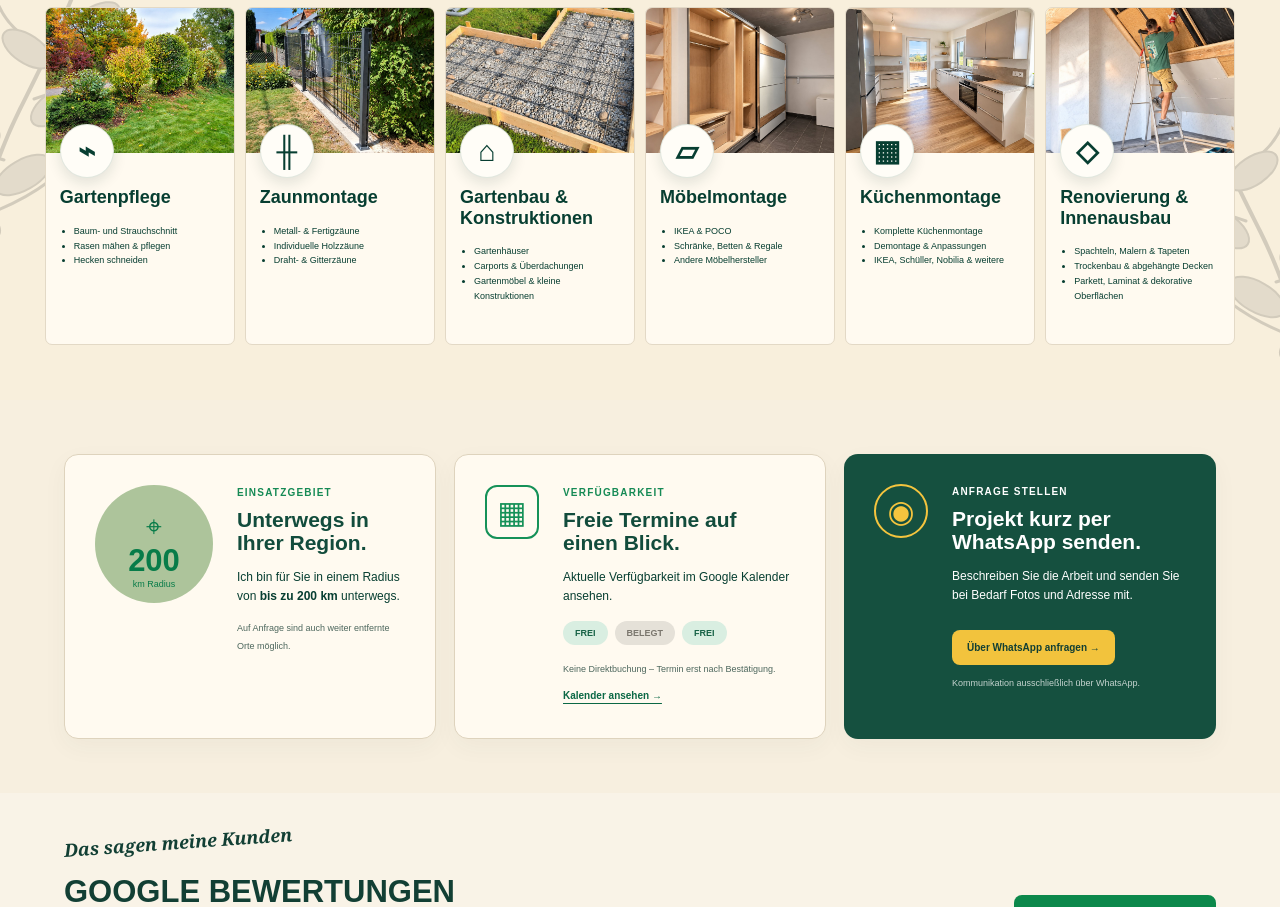
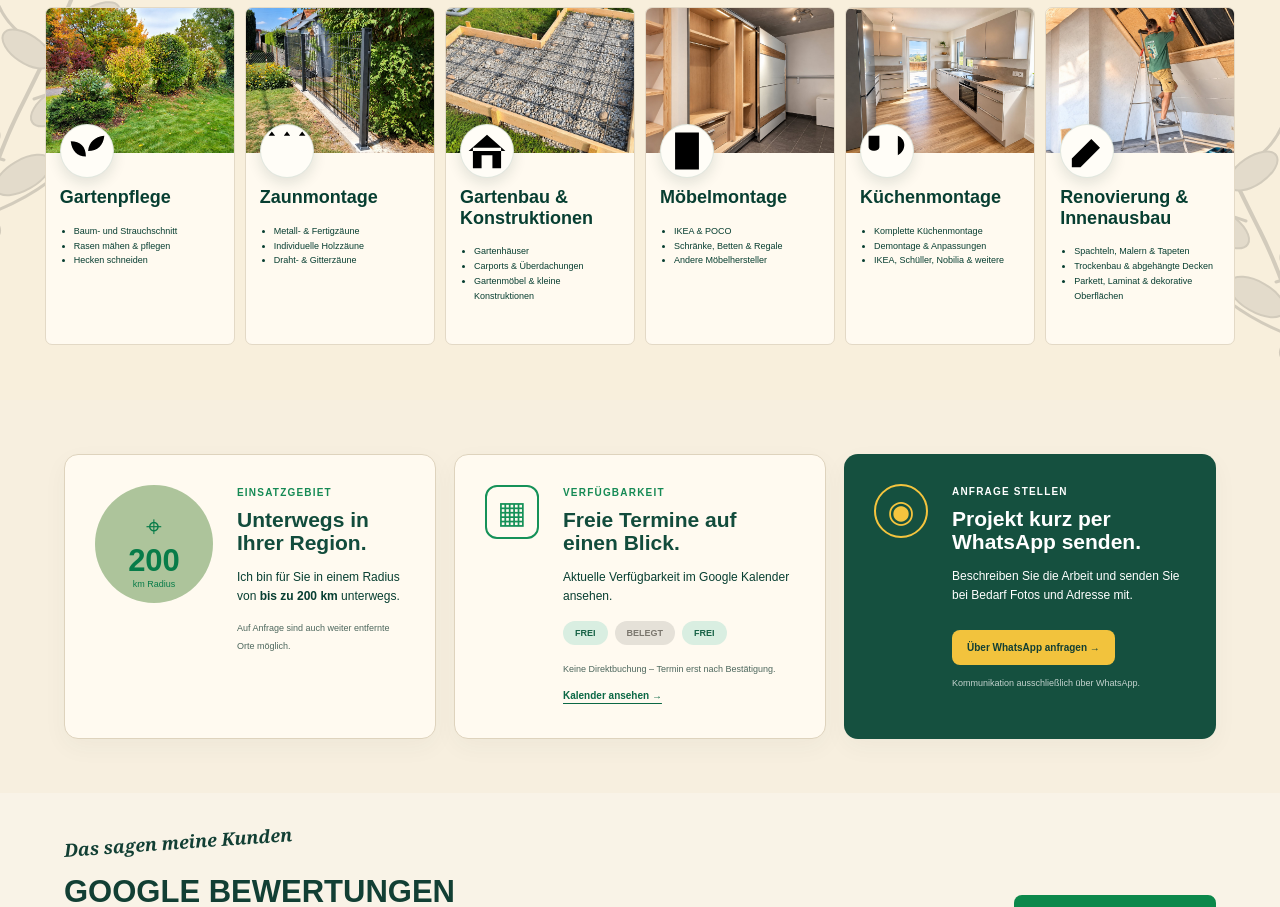
Before and after one commit to ch-ua/vershnyk-com, a Next.js app: page / in a window 1280 px wide. Shown: the part 1000-1907 px from the top of the page. Built offline with nearby package versions, Linux system fonts and the light colour scheme; no server answers.

Commit message:
Refine service category icons

```diff
--- a/src/app/page.tsx
+++ b/src/app/page.tsx
@@ -56,7 +56,7 @@ export default function Home(){
 
   <section className="quick"><div><i>◷</i><p><b>48 € pro Stunde</b><small>zzgl. Fahrtkosten</small></p></div><div><i>⌖</i><p><b>Einsatzgebiet<br/>bis 200 km</b><small>(auf Anfrage auch weiter)</small></p></div><a className="quickLink" href="/kalender"><i>▦</i><p><b>Termine über<br/>Google Kalender</b><small>Kalender öffnen</small></p></a><div><i>◉</i><p><b>Kommunikation nur<br/>über WhatsApp</b><small>kein Telefon</small></p></div></section>
 
-  <section id="leistungen" className="services"><div className="sectionTitle"><p className="hand">Unsere Leistungen</p><h2>ALLES AUS EINER HAND</h2></div><div className="serviceGrid">{site.serviceDetails.map((s,i)=>{const imgs=[gardenPhoto,fencePhoto,constructionPhoto,furniturePhoto,kitchenPhoto,renovationPhoto];return <article key={s.title} onClick={()=>{window.location.href="/leistungen/"+["gartenpflege","zaunmontage","gartenbau","moebelmontage","kuechenmontage","renovierung"][i]}} role="link" tabIndex={0}><div className="servicePhoto" style={{backgroundImage:`url("${imgs[i]}")`}}><span className="serviceIcon" aria-hidden="true">{["⌁","╫","⌂","▱","▦","◇"][i]}</span></div><h3>{s.title}</h3><ul>{s.items.map(x=><li key={x}>{x}</li>)}</ul></article>})}</div></section>
+  <section id="leistungen" className="services"><div className="sectionTitle"><p className="hand">Unsere Leistungen</p><h2>ALLES AUS EINER HAND</h2></div><div className="serviceGrid">{site.serviceDetails.map((s,i)=>{const imgs=[gardenPhoto,fencePhoto,constructionPhoto,furniturePhoto,kitchenPhoto,renovationPhoto];return <article key={s.title} onClick={()=>{window.location.href="/leistungen/"+["gartenpflege","zaunmontage","gartenbau","moebelmontage","kuechenmontage","renovierung"][i]}} role="link" tabIndex={0}><div className="servicePhoto" style={{backgroundImage:`url("${imgs[i]}")`}}><span className="serviceIcon" aria-hidden="true">{[<svg key="garden" viewBox="0 0 48 48"><path d="M24 38V22M23 29C15 29 10 24 9 15c9 0 14 5 14 14Zm2-5c1-8 6-13 15-14-1 9-6 14-15 14Z"/></svg>,<svg key="fence" viewBox="0 0 48 48"><path d="M10 40V10M24 40V10M38 40V10M6 17h36M6 31h36M7 10l3-4 3 4M21 10l3-4 3 4M35 10l3-4 3 4"/></svg>,<svg key="build" viewBox="0 0 48 48"><path d="M7 24 24 9l17 15M11 21v19h26V21M19 40V28h10v12"/></svg>,<svg key="furniture" viewBox="0 0 48 48"><path d="M13 7h22v34H13zM24 7v34M19 23h2M27 23h2M10 41h28"/></svg>,<svg key="kitchen" viewBox="0 0 48 48"><path d="M12 10v28M7 10v10c0 5 10 5 10 0V10M24 10v28M34 10v28M34 10c8 3 8 14 0 18"/></svg>,<svg key="reno" viewBox="0 0 48 48"><path d="m10 31 18-18 8 8-18 18H10v-8ZM25 16l8 8M31 10l7 7"/></svg>][i]}</span></div><h3>{s.title}</h3><ul>{s.items.map(x=><li key={x}>{x}</li>)}</ul></article>})}</div></section>
 
   <section className="triptych"><article className="areaCard"><div className="regionGraphic"><span>⌖</span><strong>200</strong><small>km Radius</small></div><div><p className="eyebrow">EINSATZGEBIET</p><h3>Unterwegs in Ihrer Region.</h3><p>Ich bin für Sie in einem Radius von <b>bis zu 200 km</b> unterwegs.</p><small>Auf Anfrage sind auch weiter entfernte Orte möglich.</small></div></article><article className="calendarCard"><div className="calendarIcon">▦</div><div><p className="eyebrow">VERFÜGBARKEIT</p><h3>Freie Termine auf einen Blick.</h3><p>Aktuelle Verfügbarkeit im Google Kalender ansehen.</p><div className="availability"><b>FREI</b><b className="busy">BELEGT</b><b>FREI</b></div><small>Keine Direktbuchung – Termin erst nach Bestätigung.</small><a className="textLink" href="/kalender">Kalender ansehen →</a></div></article><article id="kontakt" className="requestCard"><div className="waMark">◉</div><div><p className="eyebrow">ANFRAGE STELLEN</p><h3>Projekt kurz per WhatsApp senden.</h3><p>Beschreiben Sie die Arbeit und senden Sie bei Bedarf Fotos und Adresse mit.</p><a className="requestButton" href={site.whatsapp}>Über WhatsApp anfragen →</a><small>Kommunikation ausschließlich über WhatsApp.</small></div></article></section>
 
```
